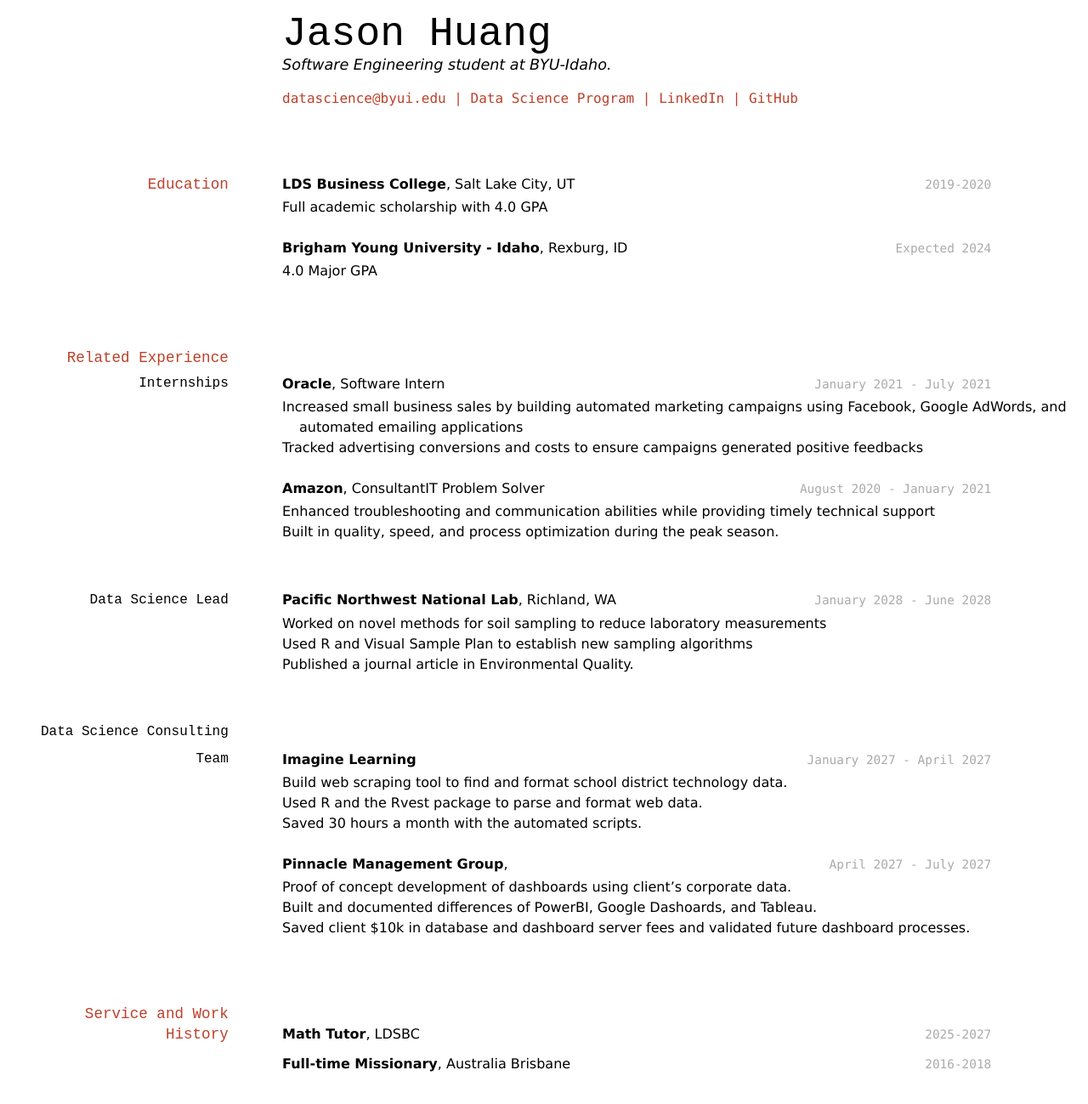
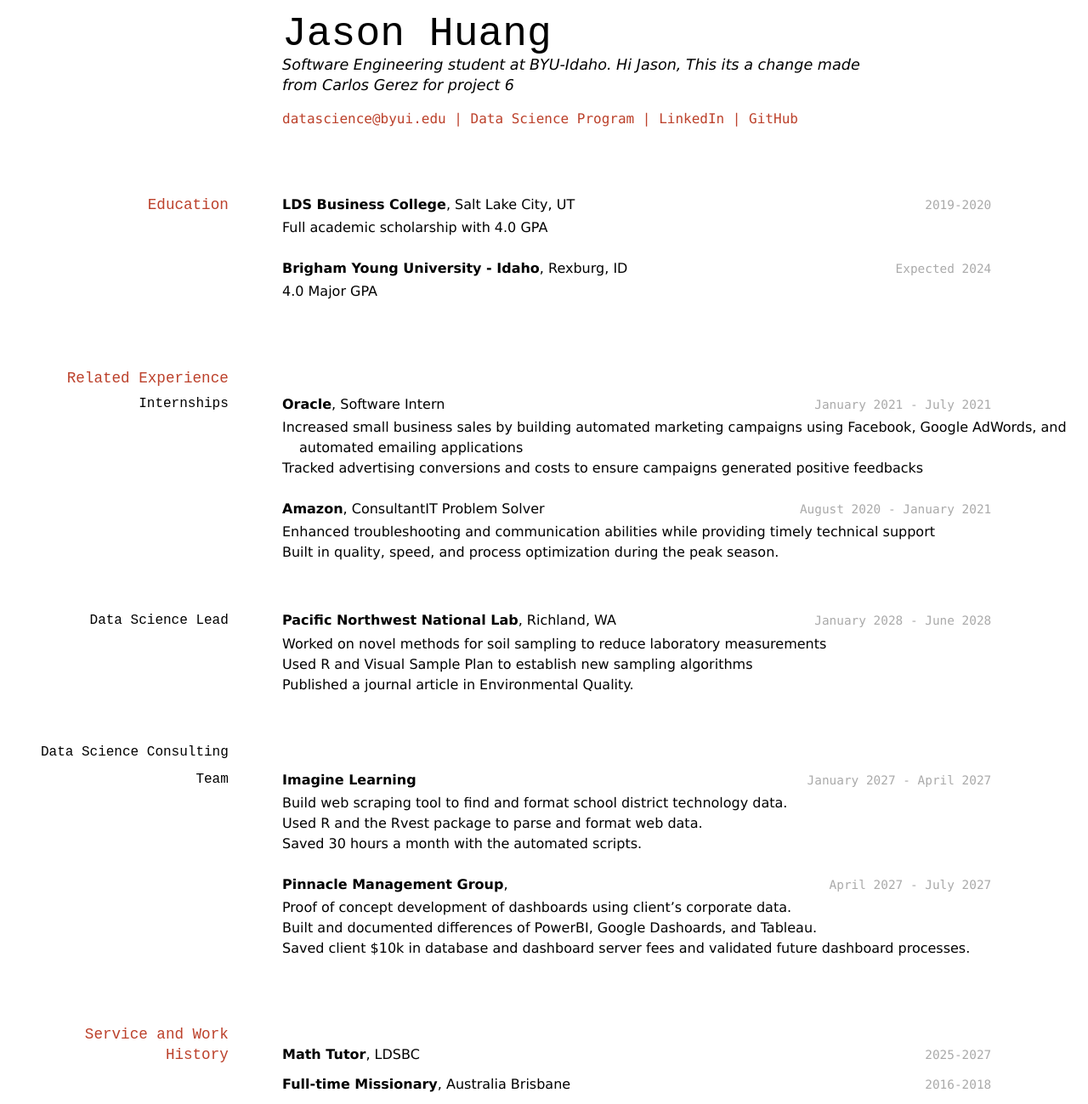
Before and after one commit to byuids-resumes/huangresume, a Jekyll site: the page built from docs/index.md, in a window 1280 px wide. Shown: the whole page at 85% size. Built offline with Jekyll 4.4.1, drawn with Linux system fonts in a browser that asks for light colours; before the commit the page ends 1275 px from its top, so only the background shows below that.

Commit message:
Change for project 6

```diff
--- a/docs/index.md
+++ b/docs/index.md
@@ -3,7 +3,7 @@ layout: cv
 title: Jason Huang's Resume
 ---
 # Jason Huang
-Software Engineering student at BYU-Idaho.
+Software Engineering student at BYU-Idaho. Hi Jason, This its a change made from Carlos Gerez for project 6
 
 <div id="webaddress">
 <a href="datascience@byui.edu">datascience@byui.edu</a>
```
